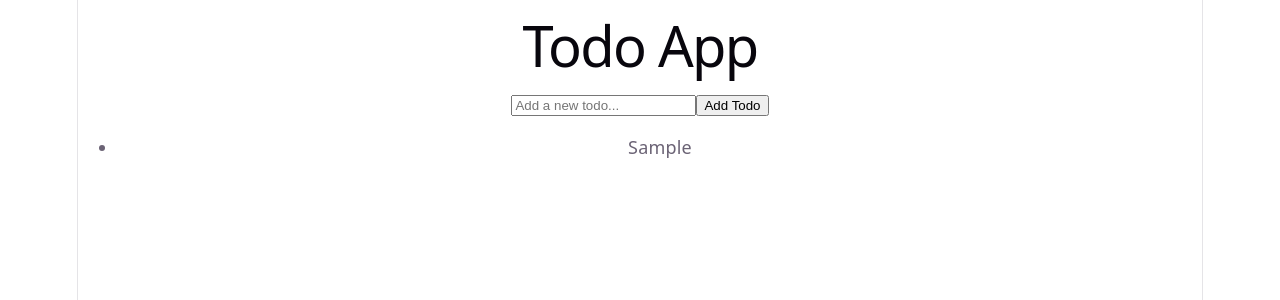
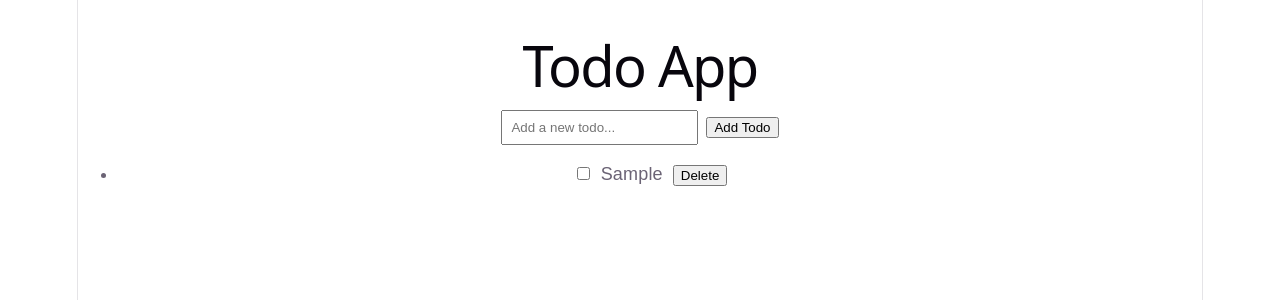
Before and after one commit to ChandaniDawda/daily-practice, a React (Vite) app in the folder my-react-app/: page / in a window 1280 px wide. Both pictures are taken after typing "Sample" into the empty fields and a click on the button "Add Todo". Shown: the top 300 px of the page. Built offline with nearby package versions, Linux system fonts and the light colour scheme.

Commit message:
Added todo delete and complete features

```diff
--- a/my-react-app/src/App.jsx
+++ b/my-react-app/src/App.jsx
@@ -1,33 +1,67 @@
 import { useState } from "react";
 
 function App() {
+    const [todos, setTodos] = useState([]);
+    const [input, setInput] = useState("");
 
-    const [todos, setTodos] = useState([]);
-    const [input, setInput]= useState("");
+    const addTodo = () => {
+        const trimmedInput = input.trim();
+
+        if (trimmedInput !== "") {
+            setTodos((prevTodos) => [
+                ...prevTodos,
+                { id: Date.now(), text: trimmedInput, completed: false },
+            ]);
+            setInput("");
+        }
+    };
+
+    const deleteTodo = (index) => {
+        setTodos((prevTodos) => prevTodos.filter((_, todoIndex) => todoIndex !== index));
+    };
+
+    const toggleTodo = (index) => {
+        setTodos((prevTodos) =>
+            prevTodos.map((todo, todoIndex) =>
+                todoIndex === index ? { ...todo, completed: !todo.completed } : todo
+            )
+        );
+    };
 
     return (
-        <div>
+        <div style={{ padding: "20px", fontFamily: "Arial" }}>
             <h1>Todo App</h1>
+
             <input
-            type="text"
-            value={input}
-            onChange={(e)=> setInput(e.target.value)}
-            placeholder="Add a new todo..."
+                type="text"
+                value={input}
+                onChange={(e) => setInput(e.target.value)}
+                placeholder="Add a new todo..."
+                style={{ padding: "8px", marginRight: "8px" }}
             />
 
-           <button onClick={() => {
-                if (input.trim() !== "") {
-                    setTodos([...todos, input]);
-                    setInput("");
-                }
-           }}>
+            <button onClick={addTodo}>Add Todo</button>
 
-            Add Todo
-           </button>
-           <ul>
-              {todos.map((todo, index) => (
-                <li key={index}>{todo}</li>
-              ))}
+            <ul style={{ marginTop: "16px", paddingLeft: "20px" }}>
+                {todos.map((todo, index) => (
+                    <li
+                        key={todo.id}
+                        style={{
+                            marginBottom: "8px",
+                            textDecoration: todo.completed ? "line-through" : "none",
+                        }}
+                    >
+                        <input
+                            type="checkbox"
+                            checked={todo.completed}
+                            onChange={() => toggleTodo(index)}
+                        />
+                        <span style={{ marginLeft: "8px" }}>{todo.text}</span>
+                        <button onClick={() => deleteTodo(index)} style={{ marginLeft: "10px" }}>
+                            Delete
+                        </button>
+                    </li>
+                ))}
             </ul>
         </div>
     );
```
